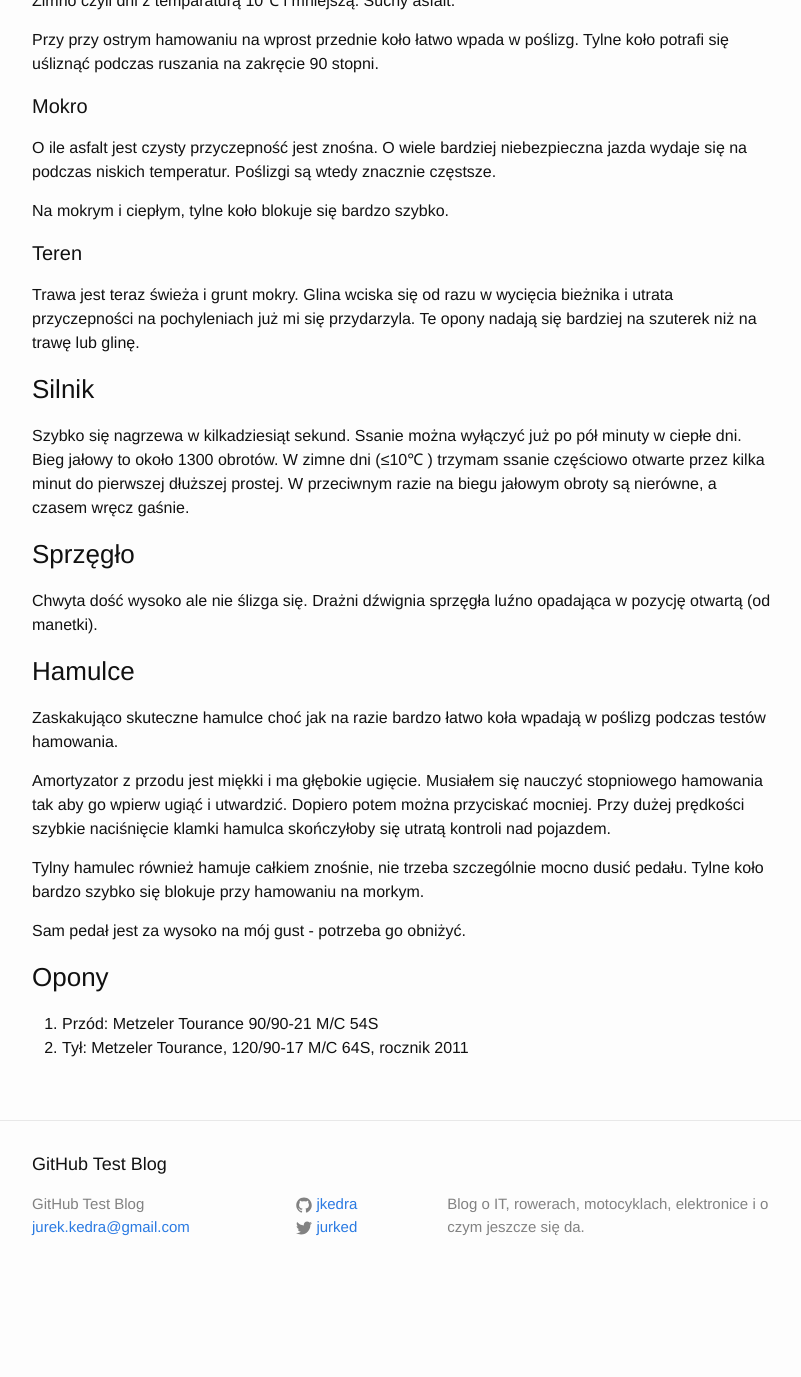
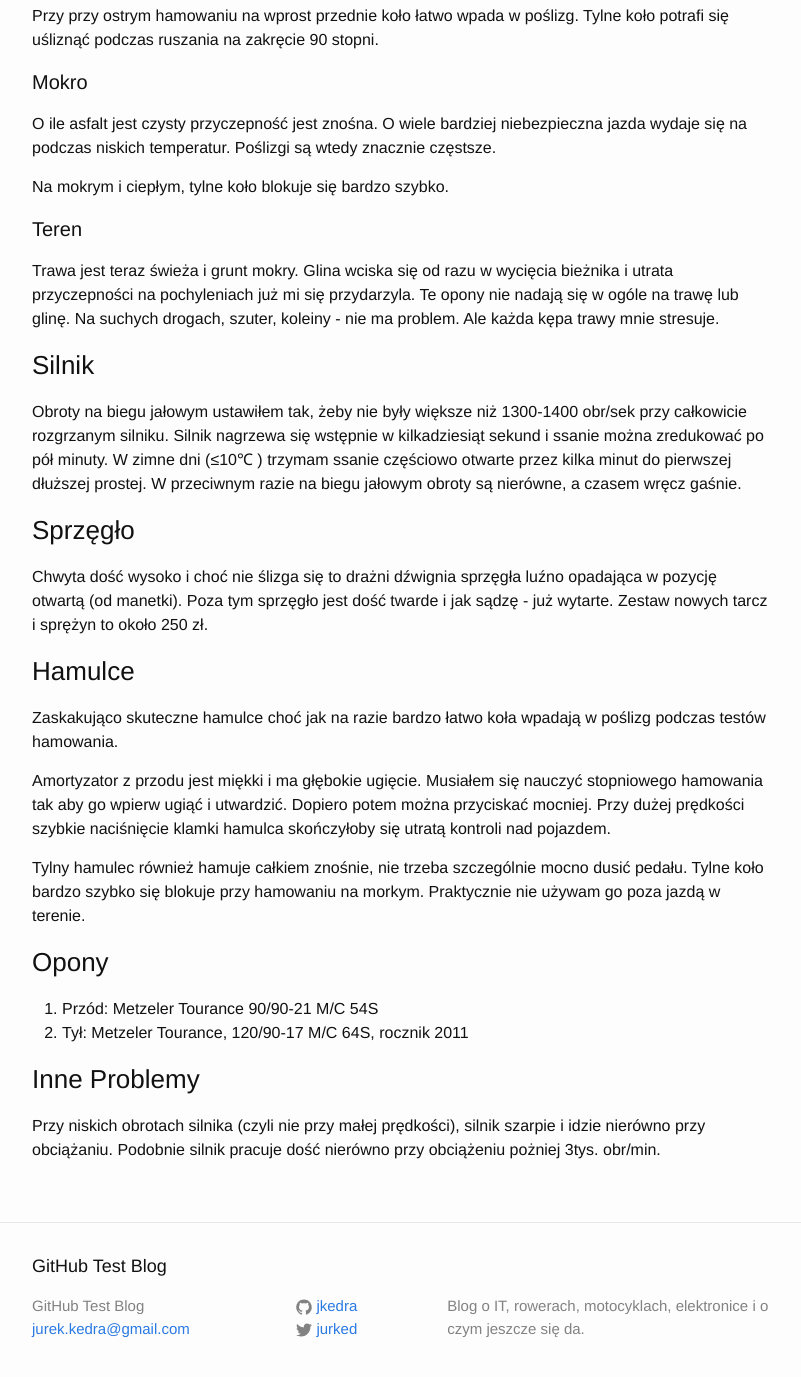
Before and after one commit to jkedra/jkedra.github.io, a Jekyll site: the page built from _posts/2015-03-27-new-transalp.md, in a window 1280 px wide and 1400 px high, scrolled down 1438 px. Shown: the top 1377 px of the window, without its empty margins (238-1039 px from the left). Built offline with Jekyll 4.4.1, drawn with Linux system fonts in a browser that asks for light colours; before the commit the page ends 2736 px from its top, so only the background shows below that; some of the changed text lies outside the part shown.

Commit message:
update - the latest experiences

```diff
--- a/_posts/2015-03-27-new-transalp.md
+++ b/_posts/2015-03-27-new-transalp.md
@@ -6,32 +6,30 @@
 language: pl
 categories: [motocykl, transalp]
 ---
-Na początku marca kupiłem mój pierwszy motocykl:
+Na początku marca 2015 kupiłem mój pierwszy motocykl:
 [Honda Transalp XL650V][transalp] z 2004 roku.
-Dałem 9300 zł za dość duży przebieg 54.200km i poobijany sprzęt:
+Ten typ trzyma się dość drogo więc wydałem 9300 zł za nieco poobijaną maszynę
+z dość dużym przebiegem 54.200km:
 
 * poobdzierane plastyki
-* ślady po miesiącach spędzonych pod chmurką,
+* nie był garażowany: plastiki, lakier, rdza
 * wgniotka na baku
-* pordzewiałe elementy
 * wyraźne ranty na tarczach hamulcowych
 
-Te bardziej zadbane ale i kilka lat starsze kosztują kilka tysięcy więcej.
-Tutaj przynajmniej wszystko jest jak na dłoni.
+Te bardziej zadbane potrafiły kosztować kilka tysięcy więcej mimo, iż starsze
+niż 2004. Tutaj przynajmniej wszystko jest jak na dłoni.
 
-Start marca był suchy ale dość zimny z temparaturami 0-12℃. Minęło zaledwie
-kilka dni od kupna i zachorowałem na tydzień leżenia w łóżku.
-Całkiem możliwe, że te kilka kilometrów, które zrobiłem motocyklem temu dopomogło.
+Start marca był suchy ale dość zimny z temperaturami 0-12℃. i przeważnie mokro.
 Dopiero od połowy marca mogłem przetestować maszynę.
-Wyjeździłem dopiero ze dwa 15 litrowe baki paliwa więc
-nie mam jeszcze zbyt wiele doświadczenia.
 Z obsługi na razie zmieniłem tylko olej i filtr.
 
 Motocykl dostałem tylko z jednym kluczykiem więc od razu pojawiła się sprawa
 dorobienia kolejnego. Ta wersja [Transalpa][transalp] jest już wyposażona
 w [imobilizer][immob] [HISS][hiss] więc sprawa nie jest zupełnie trywialna.
+Kluczyk udało się kupić na Allegro i zarejestrować samodzielnie w
+imobilizerze. Planuję Napisać o tym oddzielnego posta.
 
-Spalanie na poziomie około 5l/100km przy ekonomicznej jeździe.
+Spalanie 4.5-6l/100km. Minimalne spalanie przy trzymaniu niskich obrotów.
 
 ## Jazda ##
 
@@ -84,19 +82,24 @@
 #### Teren ####
 Trawa jest teraz świeża i grunt mokry. Glina wciska się od razu
 w wycięcia bieżnika i utrata przyczepności na pochyleniach
-już mi się przydarzyla. Te opony nadają się bardziej na szuterek
-niż na trawę lub glinę.
+już mi się przydarzyla. Te opony nie nadają się w ogóle na trawę
+lub glinę. Na suchych drogach, szuter, koleiny - nie ma problem.
+Ale każda kępa trawy mnie stresuje.
 
 ### Silnik ###
-Szybko się nagrzewa w kilkadziesiąt sekund. Ssanie można wyłączyć
-już po pół minuty w ciepłe dni. Bieg jałowy to około 1300 obrotów.
+Obroty na biegu jałowym ustawiłem tak, żeby nie były większe
+niż 1300-1400 obr/sek przy całkowicie rozgrzanym silniku.
+Silnik nagrzewa się wstępnie w kilkadziesiąt sekund i ssanie można
+zredukować po pół minuty.
 W zimne dni (≤10℃ ) trzymam ssanie częściowo otwarte przez kilka minut
 do pierwszej dłuższej prostej. W przeciwnym razie na biegu jałowym
 obroty są nierówne, a czasem wręcz gaśnie.
 
 ### Sprzęgło ###
-Chwyta dość wysoko ale nie ślizga się. Drażni dźwignia sprzęgła
-luźno opadająca w pozycję otwartą (od manetki).
+Chwyta dość wysoko i choć nie ślizga się to drażni dźwignia sprzęgła
+luźno opadająca w pozycję otwartą (od manetki). Poza tym sprzęgło jest
+dość twarde i jak sądzę - już wytarte. Zestaw nowych tarcz
+i sprężyn to około 250 zł.
 
 ### Hamulce ###
 Zaskakująco skuteczne hamulce choć jak na razie bardzo łatwo
@@ -110,15 +113,17 @@
 
 Tylny hamulec również hamuje całkiem znośnie, nie trzeba
 szczególnie mocno dusić pedału. Tylne koło bardzo szybko się
-blokuje przy hamowaniu na morkym.
-
-Sam pedał jest za wysoko na mój gust - potrzeba go obniżyć.
+blokuje przy hamowaniu na morkym. Praktycznie nie używam go
+poza jazdą w terenie.
 
 ### Opony ###
 
 1. Przód: Metzeler Tourance 90/90-21 M/C 54S
 2. Tył: Metzeler Tourance, 120/90-17 M/C 64S, rocznik 2011
 
+### Inne Problemy ###
+Przy niskich obrotach silnika (czyli nie przy małej prędkości), silnik szarpie i idzie nierówno przy obciążaniu. Podobnie silnik pracuje dość nierówno przy obciążeniu pożniej 3tys. obr/min.
+
 [transalp]:  http://pl.wikipedia.org/wiki/Honda_Transalp#Honda_XL650V_Transalp "XL650V Transalp"
 [hiss]:      https://www.youtube.com/watch?v=db0ee6u7CjQ "Honda Ignition Security System"
 [immob]:       http://pl.wikipedia.org/wiki/Immobilizer
```
